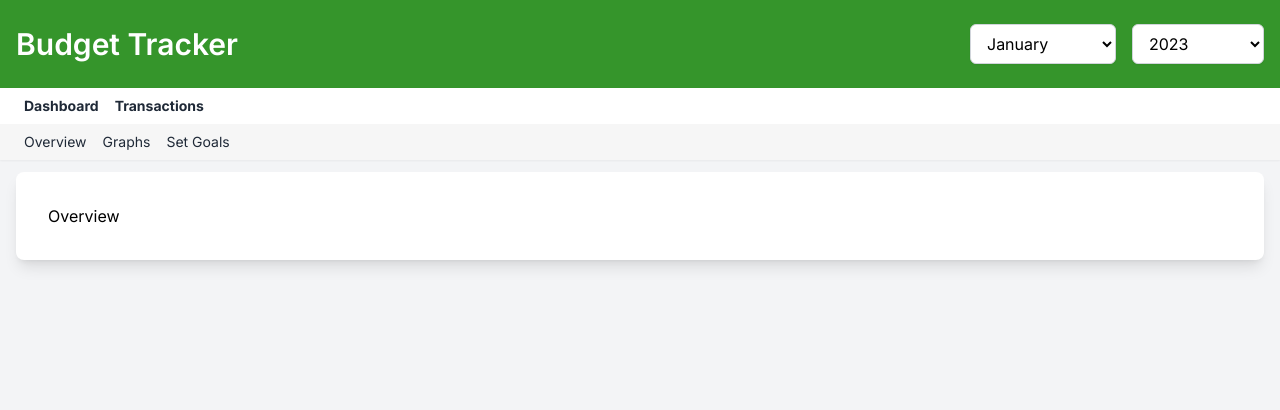
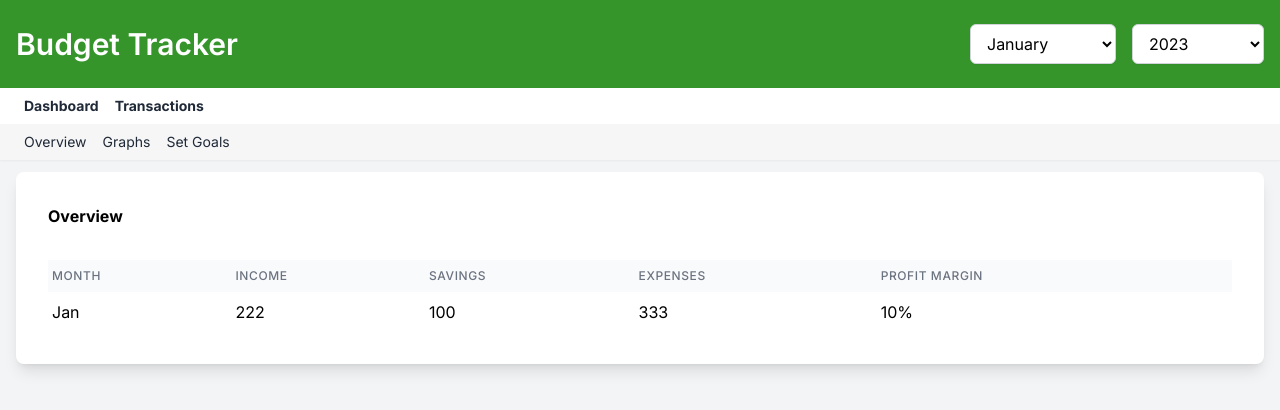
Before and after one commit to Jrwolf99/budget_tracker_next_app, a Next.js app: page /dashboard/overview in a window 1280 px wide. Shown: the top 410 px of the page. Built offline with nearby package versions, Linux system fonts and the light colour scheme.

Commit message:
added overview page a good bit

```diff
--- a/app/dashboard/components/PieChart.jsx
+++ b/app/dashboard/components/PieChart.jsx
@@ -87,7 +87,7 @@ const renderCustomizedLabel = ({
   const y = cy + radius * Math.sin(-midAngle * RADIAN);
   const textAnchor = x > cx ? 'start' : 'end';
 
-  return (
+  if ((percent * 100).toFixed(0) > 2) return (
     <text
       x={x}
       y={y}
@@ -97,7 +97,10 @@ const renderCustomizedLabel = ({
     >
       {`${name}: ${(percent * 100).toFixed(0)}%`}
     </text>
-  );
+  )
+  else return null;
+
+
 };
 
 const PieChartComponent = ({ data }) => {
@@ -115,7 +118,7 @@ const PieChartComponent = ({ data }) => {
   ];
 
   return (
-    <PieChart width={500} height={560}>
+    <PieChart width={500} height={700}>
       <Legend content={renderCustomizedLegend} verticalAlign="top" />
       <Pie
         data={sortedData}
--- a/app/dashboard/graphs/page.jsx
+++ b/app/dashboard/graphs/page.jsx
@@ -13,7 +13,7 @@ export default function GraphsPage() {
   const { monthIntToString } = useFormat();
 
   const { data: totalsByCategory } = useGet(
-    `/transactions/get_totals_by_category?month=${month}&year=${year}`
+    `/transactions/get_list_of_categories_with_monthly_expenses?month=${month}&year=${year}`
   );
 
   return (
@@ -33,8 +33,10 @@ export default function GraphsPage() {
             />
           </div>
         ))}
+        {!totalsByCategory?.length && (
+          <div className="text-center">No transactions recorded for this month.</div>
+        )}
       </div>
-
       <div className=" flex-3 p-8 shadow-lg rounded-lg bg-white overflow-x-auto">
         <h2 className="m-2 font-bold">{monthIntToString(month)} Expenses</h2>
         {totalsByCategory && <PieChartComponent data={totalsByCategory} />}
--- a/app/dashboard/overview/page.jsx
+++ b/app/dashboard/overview/page.jsx
@@ -1,10 +1,66 @@
-import React from 'react';
+'use client';
+import useFormat from '@/app/utility_hooks/useFormat';
+import useGet from '@/app/utility_hooks/useGet';
+import useLocalStorage from '@/app/utility_hooks/useLocalStorage';
+import React, { useState } from 'react';
 
 export default function OverviewPage() {
+  const [year] = useLocalStorage('selectedYear');
+  const { months } = useFormat();
+
+  // todo: figure out a way to best supply data from rails and display it here. I believe best way is to have an array of objects, where each object
+  // represents a month, and each object has the following keys: month, income, savings, expenses, profit_margin.
+  // so, one endpoint for everything. get_overview_for_year?year=2021
+
   return (
     <div className="flex justify-center gap-4 px-4">
       <div className="flex-1 flex flex-wrap p-8 shadow-lg rounded-lg bg-white overflow-x-auto">
-        Overview
+        <h2 className="font-bold mb-8">Overview</h2>
+        <table className="divide-gray-200 table-auto min-w-full">
+          <thead className="bg-gray-50">
+            <tr>
+              <th
+                scope="col"
+                className="px-1 py-2 text-left text-xs font-medium text-gray-500 uppercase tracking-wider"
+              >
+                Month
+              </th>
+              <th
+                scope="col"
+                className="px-1 py-2 text-left text-xs font-medium text-gray-500 uppercase tracking-wider"
+              >
+                Income
+              </th>
+              <th
+                scope="col"
+                className="px-1 py-2 text-left text-xs font-medium text-gray-500 uppercase tracking-wider"
+              >
+                Savings
+              </th>
+              <th
+                scope="col"
+                className="px-1 py-2 text-left text-xs font-medium text-gray-500 uppercase tracking-wider"
+              >
+                Expenses
+              </th>
+              <th
+                scope="col"
+                className="px-1 py-2 text-left text-xs font-medium text-gray-500 uppercase tracking-wider"
+              >
+                Profit Margin
+              </th>
+            </tr>
+          </thead>
+          <tbody className="min-w-full bg-white divide-y divide-gray-200">
+            <tr>
+              <td className="px-1 py-2 whitespace-nowrap">Jan</td>
+              <td className="px-1 py-2 whitespace-nowrap">222</td>
+              <td className="px-1 py-2 whitespace-nowrap">100</td>
+              <td className="px-1 py-2 whitespace-nowrap">333</td>
+              <td className="px-1 py-2 whitespace-nowrap">10%</td>
+            </tr>
+          </tbody>
+        </table>
       </div>
     </div>
   );
--- a/app/transactions/components/alltransactions.jsx
+++ b/app/transactions/components/alltransactions.jsx
@@ -14,7 +14,7 @@ const AllTransactions = () => {
   const [selectedCategory, setSelectedCategory] = useState();
 
   const { data: transactions } = useGet(
-    `/transactions?month=${month}&year=${year}&category_id=${category}`
+    `/transactions?month=${month}&year=${year}&category_identifier=${category}`
   );
 
   const [myTransactions, setMyTransactions] = useState(transactions);
@@ -29,7 +29,7 @@ const AllTransactions = () => {
         { value: 'all', label: 'All' },
         { value: 'uncategorized', label: 'Uncategorized' },
         ...listOfCategories.map((category) => ({
-          value: category.id,
+          value: category.identifier,
           label: category.category_name,
         })),
       ]);
--- a/app/utility_hooks/useFormat.js
+++ b/app/utility_hooks/useFormat.js
@@ -1,7 +1,8 @@
 import React, { useState } from 'react';
 
-function useFormat(dateString) {
-  const formatDate = (dateString) => {
+function useFormat() {
+
+
   const months = [
     'January',
     'February',
@@ -17,6 +18,8 @@ function useFormat(dateString) {
     'December',
   ];
 
+  const formatDate = (dateString) => {
+
     const dateParts = dateString.split('-');
     const year = parseInt(dateParts[0]);
     const month = parseInt(dateParts[1]);
@@ -27,21 +30,6 @@ function useFormat(dateString) {
   };
 
   const monthIntToString = (monthInt) => {
-    const months = [
-      'January',
-      'February',
-      'March',
-      'April',
-      'May',
-      'June',
-      'July',
-      'August',
-      'September',
-      'October',
-      'November',
-      'December',
-    ];
-
     return months[monthInt - 1];
   };
 
@@ -52,7 +40,7 @@ function useFormat(dateString) {
     });
   };
 
-  return { formatDate, monthIntToString, formatDollar };
+  return {months, formatDate, monthIntToString, formatDollar };
 }
 
 export default useFormat;
```
Lines whose indentation alone changed are shown as unchanged.
